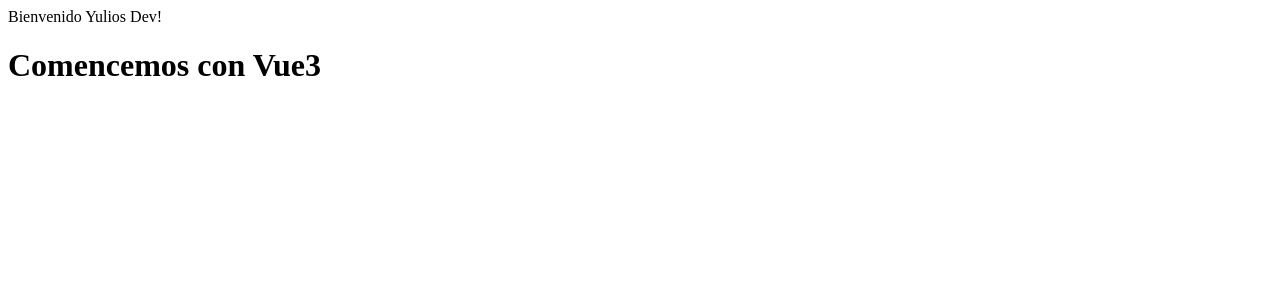
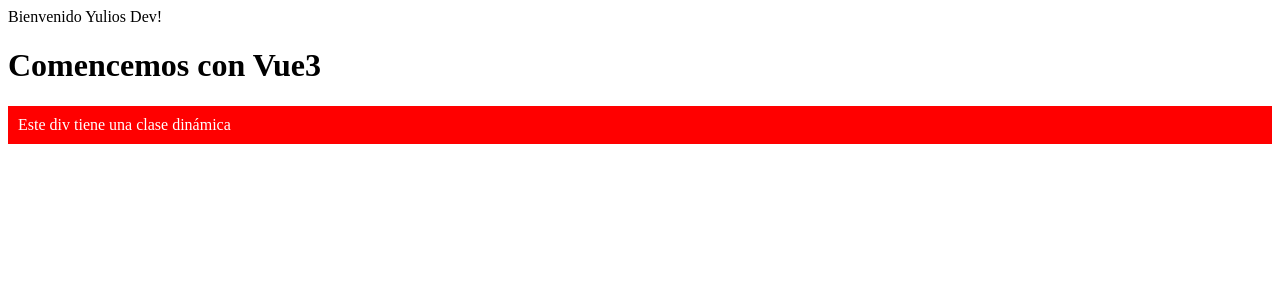
Before and after one commit to yuliosdev/app01-Vue, a Vue app: page / in a window 1280 px wide. Shown: the top 300 px of the page. Built offline with nearby package versions, Linux system fonts and the light colour scheme.

Commit message:
Agregar clase dinámica y estilos al componente App.vue

```diff
--- a/src/App.vue
+++ b/src/App.vue
@@ -1,11 +1,19 @@
 <script setup>
 const msg01 = "Bienvenido Yulios Dev!";
 const msg02 = "<h1>Comencemos con Vue3</h1>";
+const clase = "bg-red"
 </script>
 
 <template>
   <div>{{ msg01 }}</div>
   <div v-html="msg02"></div>
+  <div :class="clase">Este div tiene una clase dinámica</div>
 </template>
 
-<style scoped></style>
+<style scoped>
+.bg-red {
+  background-color: red;
+  color: white;
+  padding: 10px;
+}
+</style>
```
